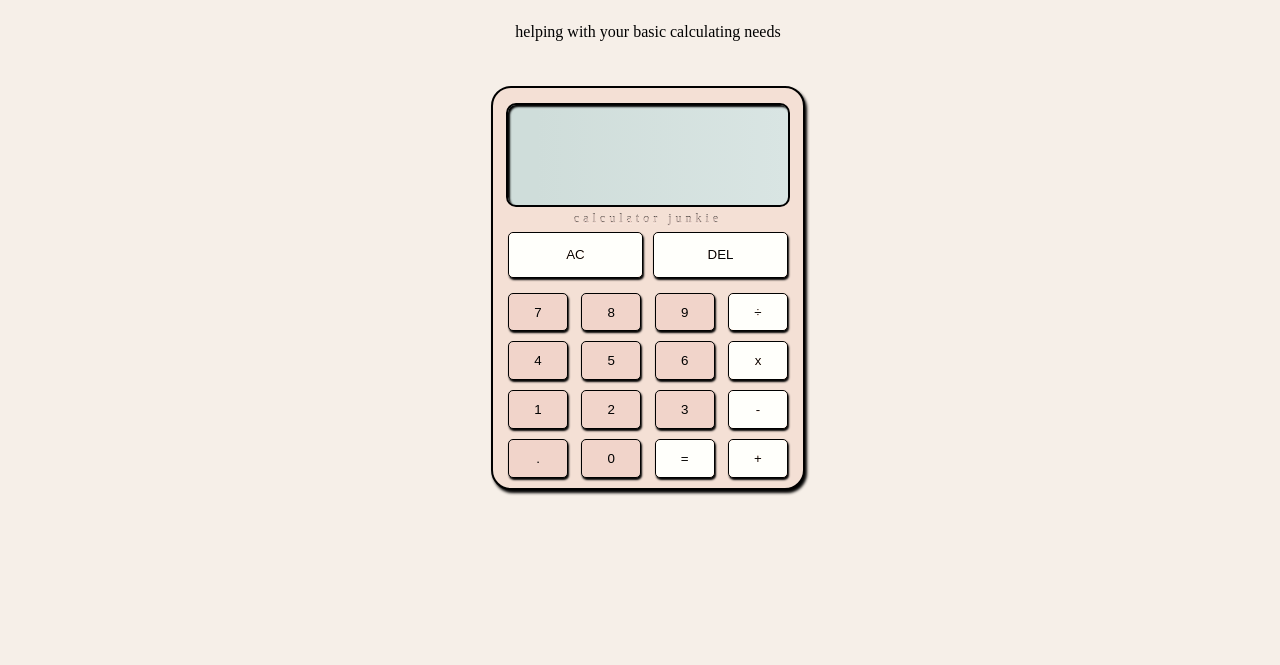
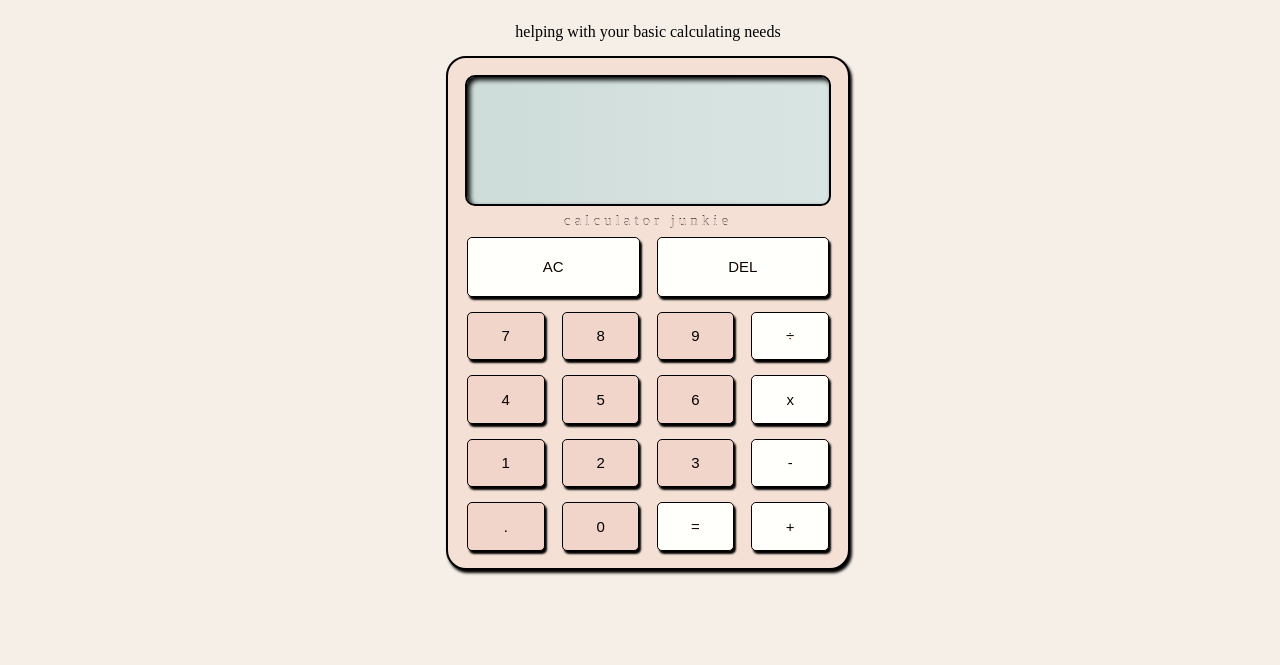
Before and after one commit to mykieunguyen/Calculator-Junkie, a plain HTML site: page index.html in a window 1280 px wide. Shown: the part 90-755 px from the top of the page. Drawn offline with Linux system fonts and the light colour scheme.

Commit message:
Increase calculator size

```diff
--- a/styles.css
+++ b/styles.css
@@ -49,9 +49,9 @@ body {
     display: flex;
     align-items: center;
     flex-direction: column;
-    margin-top: -150px;
-    width: 310px;
-    height: 400px;
+    margin-top: -100px;
+    width: 400px;
+    height: 510px;
     background-color: #f4e0d5;
     border: 2px solid black;
     border-radius: 20px;
@@ -60,13 +60,13 @@ body {
 }
 
 .top {
-    width: 280px;
+    width: 362px;
     height: 25%;
-    margin-top: 15px ;
+    margin-top: 17px ;
     background: linear-gradient(90deg, rgba(207,221,218,1) 10%, rgba(217,229,227,1) 100%);
     border: 2px solid black;
     border-radius: 10px;
-    box-shadow:  inset 2px 2px 2px black;
+    box-shadow:  inset 3px 3px 5px black;
     flex-shrink: 0;
 
 }
@@ -75,31 +75,35 @@ body {
     padding-right: 10px;
     text-align: end;
     font-family: calculator;
+}
 
+#topCalc {
+    font-size: 20px;
+    margin-bottom: 15px;
 }
 
 #bottomCalc {
     height: 80%;
     margin: 0px;
-    font-size: 40px;
+    font-size: 60px;
     font-weight: normal;
 }
 
 .middle {
 display: flex;
 justify-content: space-between;
-width: 280px;
+width: 362px;
 height: 15%;
-gap: 10px;
+gap: 17px;
 margin-top: 0px;
 }
 
 #cute {
     margin: auto;
-    margin-top: -10px;
+    margin-top: -8px;
     text-align: center;
-    margin-bottom: -10px;
-    font-size: 12px;
+    margin-bottom: -8px;
+    font-size: 15px;
     letter-spacing: 4px;
     color: #f1d4ca;
     text-shadow: 0px 1px 0px rgba(255,255,255,.3), 0px -1px 0px rgba(0,0,0,.7);
@@ -113,14 +117,14 @@ margin-top: 0px;
 }
 
 .bottom {
-    width: 280px;
+    width: 362px;
     height: 60%;
     display: flex;
     flex-direction: column;
     justify-content: space-around;
     align-items: stretch;
-    gap: 10px;
-    margin-bottom: 10px;
+    gap: 15px;
+    margin-bottom: 17px;
 }
 
 .rowOne, .rowTwo, .rowThree, .rowFour {
@@ -131,14 +135,15 @@ margin-top: 0px;
 }
 
 .bottom button {
-    width: 60px;
+    width: 77.5px;
 }
 
 button {
     border: 1px solid black;
     background-color: #f1d4ca;
-    box-shadow: 1px 2px 2px black;
+    box-shadow: 2px 3px 2px black;
     border-radius: 5px;
+    font-size: 15px;
 }
 
 button:hover {
```
